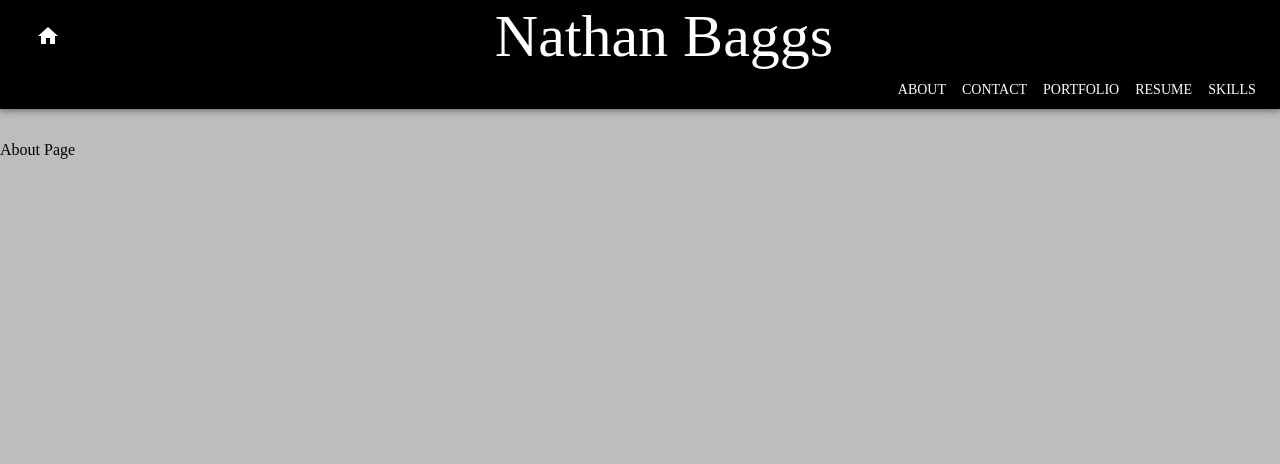
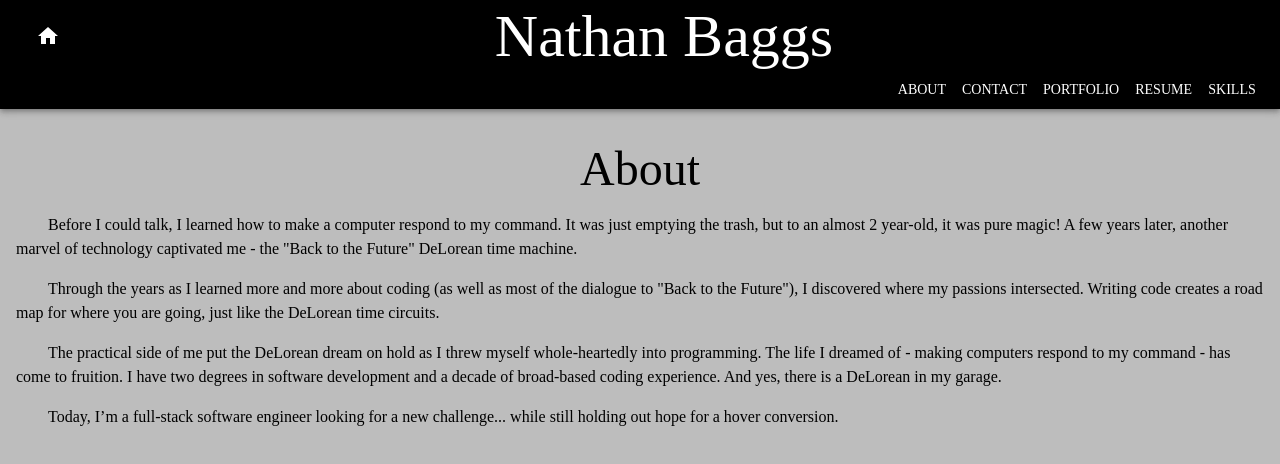
Before and after one commit to 6kbgdb7k85-stack/Portfolio, a React (Vite) app: page /about in a window 1280 px wide. Shown: the top 464 px of the page. Built offline with nearby package versions, Linux system fonts and the light colour scheme; a web font is replaced by a local one.

Commit message:
about page complete; minor changes to project handling

```diff
--- a/src/App.jsx
+++ b/src/App.jsx
@@ -1,5 +1,6 @@
 import {
   AppBar,
+  Box,
   Button,
   Container,
   Grid,
@@ -34,7 +35,11 @@ function App() {
     >
       <AppBar position="static" sx={{ mb: "2rem" }}>
         <Toolbar>
-          <IconButton size="large" color="inherit" onClick={() => navigate("/")}>
+          <IconButton
+            size="large"
+            color="inherit"
+            onClick={() => navigate("/")}
+          >
             <Home />
           </IconButton>
           <Typography variant="h2" sx={{ textAlign: "center", flexGrow: 1 }}>
@@ -60,7 +65,9 @@ function App() {
           </Button>
         </Stack>
       </AppBar>
-      <Outlet />
+      <Box sx={{pl:"1rem",pr:"1rem"}}>
+        <Outlet />
+      </Box>
     </Container>
   );
 }
--- a/src/common/constants.js
+++ b/src/common/constants.js
@@ -11,7 +11,8 @@ export const PROJECTS = [
       "City-based weather app in React featuring current weather conditions and a five-day forecast using OpenMeteo API.",
     stack: ["React","Javascript","Material UI"],
     link: "https://quickweather-t6eq.onrender.com",
-    github: "https://github.com/6kbgdb7k85-stack/QuickWeather"
+    github: "https://github.com/6kbgdb7k85-stack/QuickWeather",
+    top:1
   },
   {
     name:'DIY Tracker',
@@ -19,7 +20,8 @@ export const PROJECTS = [
     stack:["React","Javascript","Flask","Python","SQLAlchemy","Marshmallow","PostgreSQL"],
     link:"https://diy-tracker-6llk.onrender.com",
     github:"https://github.com/6kbgdb7k85-stack/DIY-Tracker",
-    demoCreds:{username:'demo',password:"demopass"}
+    demoCreds:{username:'demo',password:"demopass"},
+    top:2
   },
   {
     name:'Global Cookbook',
@@ -27,6 +29,7 @@ export const PROJECTS = [
     stack:["React","Javascript","Flask","Python","SQLAlchemy","Marshmallow","PostgreSQL"],
     link:"https://global-cookbook.onrender.com/",
     github:"Github: https://github.com/6kbgdb7k85-stack/Global-Cookbook",
-    demoCreds:{username:"demo",password:"demopass1234!@A"}
+    demoCreds:{username:"demo@demo.com",password:"demopass1234!@A"},
+    top:3
   }
 ];
--- /dev/null
+++ b/src/common/utils/getTopProjects.js
@@ -0,0 +1,5 @@
+import { PROJECTS } from "../constants";
+
+export default function getTopProjects(){
+    return PROJECTS.filter(project=>!!project.top).sort((a,b)=>a.top-b.top)
+}
--- a/src/components/AboutPageComponent.jsx
+++ b/src/components/AboutPageComponent.jsx
@@ -1,7 +1,36 @@
-import { Typography } from "@mui/material";
+import { Stack, Typography } from "@mui/material";
 
-export default function AboutPage(){
-    return (
-        <>About Page</>
-    )
+export default function AboutPage() {
+  return (
+    <>
+      <Typography variant="h3" sx={{ textAlign: "center", mb:"1rem" }}>
+        About
+      </Typography>
+      <Stack spacing={2} sx={{ textIndent: "2rem" }}>
+        <Typography variant="body1" component="p">
+          Before I could talk, I learned how to make a computer respond to my
+          command. It was just emptying the trash, but to an almost 2 year-old,
+          it was pure magic! A few years later, another marvel of technology
+          captivated me - the "Back to the Future" DeLorean time machine.
+        </Typography>
+        <Typography variant="body1" component="p">
+          Through the years as I learned more and more about coding (as well as
+          most of the dialogue to "Back to the Future"), I discovered where my
+          passions intersected. Writing code creates a road map for where you
+          are going, just like the DeLorean time circuits.
+        </Typography>
+        <Typography variant="body1" component="p">
+          The practical side of me put the DeLorean dream on hold as I threw
+          myself whole-heartedly into programming. The life I dreamed of -
+          making computers respond to my command - has come to fruition. I have
+          two degrees in software development and a decade of broad-based coding
+          experience. And yes, there is a DeLorean in my garage.
+        </Typography>
+        <Typography variant="body1" component="p">
+          Today, I’m a full-stack software engineer looking for a new
+          challenge... while still holding out hope for a hover conversion.
+        </Typography>
+      </Stack>
+    </>
+  );
 }
--- a/src/components/Landing/AboutCard.jsx
+++ b/src/components/Landing/AboutCard.jsx
@@ -8,9 +8,10 @@ import {
   Typography,
 } from "@mui/material";
 import { useState } from "react";
+import { useNavigate } from "react-router";
 
 export default function AboutCard() {
-  const [expanded, setExpanded] = useState(false);
+  const navigate = useNavigate();
 
   return (
     <Card>
@@ -18,37 +19,16 @@ export default function AboutCard() {
       <CardContent sx={{ textIndent: "2rem" }}>
         <Typography variant="body1" component="p">
           Before I could talk, I learned how to make a computer respond to my
-          command. It was just emptying the trash, but to an almost 2 year-old,
-          it was pure magic! A few years later, another marvel of technology
-          captivated me - the "Back to the Future" DeLorean time machine.{!expanded && <>..</>}
+          command...
         </Typography>
-        <Collapse in={expanded}>
-          <Typography variant="body1" component="p">
-            Through the years as I learned more and more about coding (as well
-            as most of the dialogue to "Back to the Future"), I discovered where
-            my passions intersected. Writing code creates a road map for where
-            you are going, just like the DeLorean time circuits.
-          </Typography>
-          <Typography variant="body1" component="p">
-            The practical side of me put the DeLorean dream on hold as I threw
-            myself whole-heartedly into programming. The life I dreamed of -
-            making computers respond to my command - has come to fruition. I
-            have two degrees in software development and a decade of broad-based
-            coding experience. And yes, there is a DeLorean in my garage.
-          </Typography>
-          <Typography variant="body1" component="p">
-            Today, I’m a full-stack software engineer looking for a new
-            challenge... while still holding out hope for a hover conversion.
-          </Typography>
-        </Collapse>
       </CardContent>
       <CardActions>
         <Button
           sx={{ ml: "auto" }}
           variant="contained"
-          onClick={() => setExpanded((prevExpanded) => !prevExpanded)}
+          onClick={() => navigate("about")}
         >
-          {expanded ? "Read Less" : "Read More"}
+          Read More
         </Button>
       </CardActions>
     </Card>
--- a/src/components/Landing/LandingComponent.jsx
+++ b/src/components/Landing/LandingComponent.jsx
@@ -5,10 +5,12 @@ import ResumeCard from "./ResumeCard";
 import AboutCard from "./AboutCard";
 import ExpertiseCard from "./ExpertiseCard";
 import HeadlineCard from "./HeadlineCard";
+import getTopProjects from "../../common/utils/getTopProjects";
+import ProjectCard from "./ProjectCard";
 
 export default function LandingComponent() {
   return (
-    <Grid container spacing={1} sx={{ pl: "1rem",pr:"1rem" }}>
+    <Grid container spacing={1}>
       <Grid size={{ xs: 6, md: 4 }}>
         <HeadlineCard />
       </Grid>
@@ -17,12 +19,16 @@ export default function LandingComponent() {
       </Grid>
       <Grid size={{ xs: 12, md: 4 }}>
         <Stack spacing={1}>
-            <ResumeCard/>
-            <ContactCard/>
-            <ExpertiseCard/>
+          <ResumeCard />
+          <ContactCard />
+          <ExpertiseCard />
         </Stack>
       </Grid>
-      <Projects />
+      {getTopProjects().map((project) => (
+        <Grid size={{ xs: 12, md: 4 }}>
+          <ProjectCard project={project} />
+        </Grid>
+      ))}
     </Grid>
   );
 }
```
